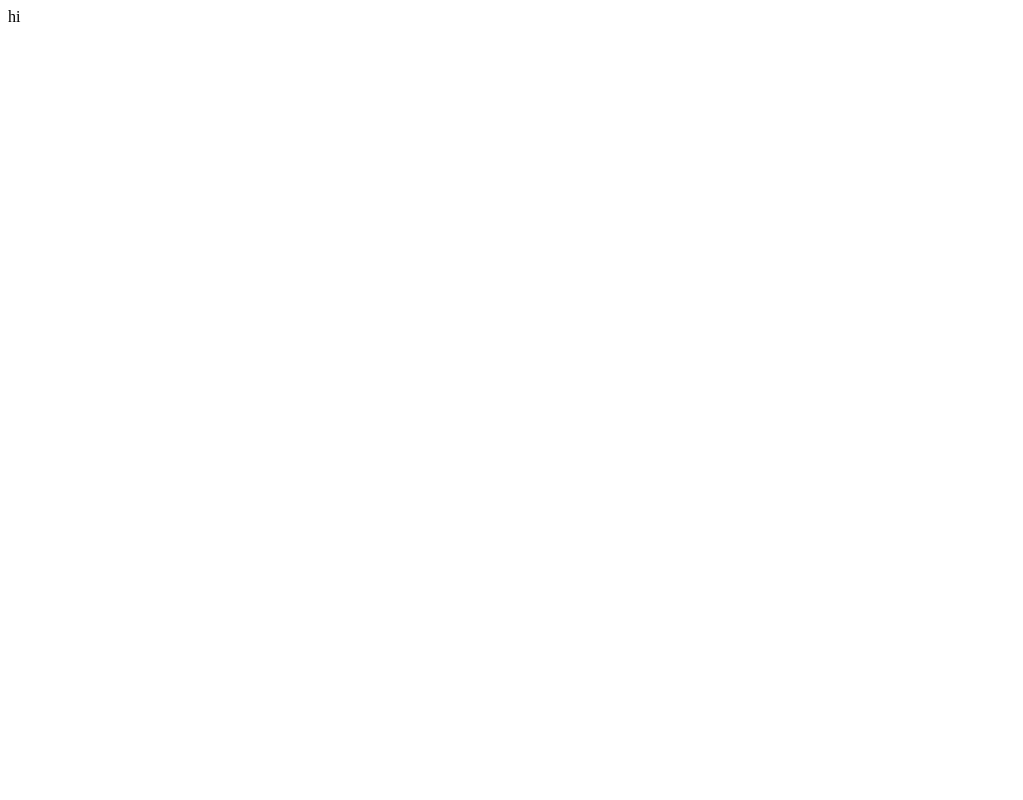
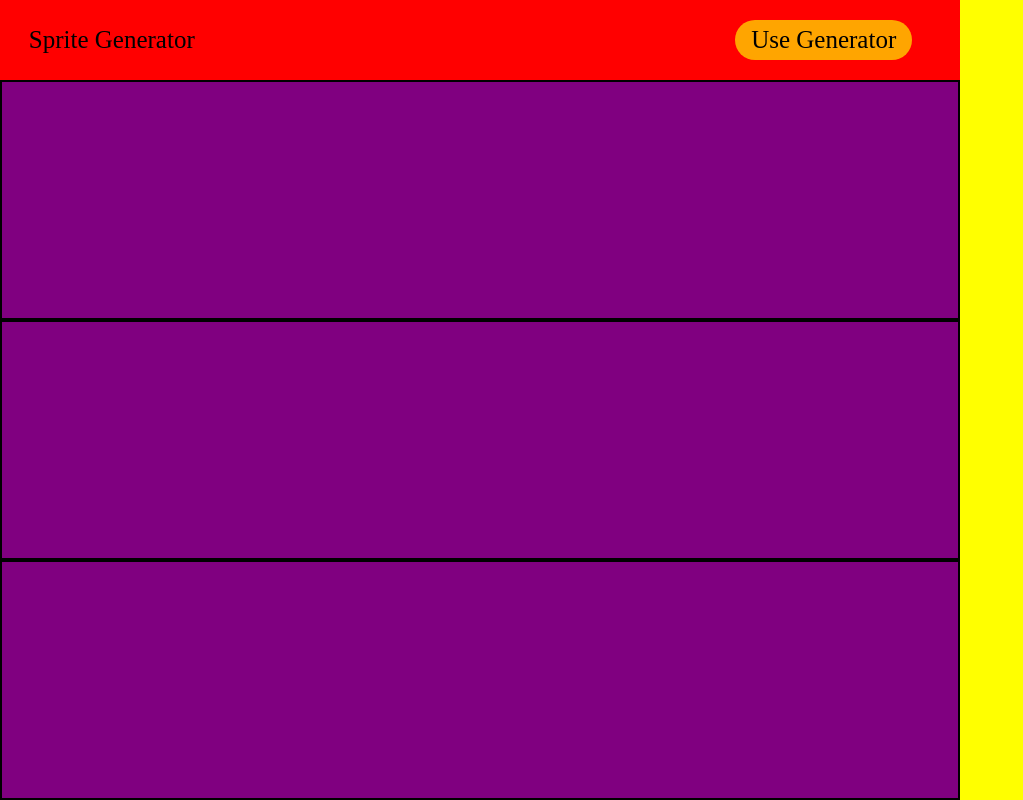
Before and after one commit to Jake-Noth/SpriteSheetGenerator, a React (Vite) app in the folder frontend/: page / in a window 1280 px wide. Shown: the whole page, without its empty margins (0-1023 px from the left). Built offline with nearby package versions, Linux system fonts and the light colour scheme.

Commit message:
added home page

```diff
--- a/frontend/src/App.tsx
+++ b/frontend/src/App.tsx
@@ -1,9 +1,10 @@
+import Home from "./HomePageComponents/Home"
 
 function App() {
 
 
   return (
-    <>hi</>
+    <Home/>
   )
 }
 
--- /dev/null
+++ b/frontend/src/HomePageComponents/DescriptionHeader.tsx
@@ -0,0 +1,46 @@
+import { CSSProperties } from "react"
+
+export default function DescriptionHeader(){
+
+    const headerContainerStyles: CSSProperties = {
+        height:"10%",
+        width:"100%",
+        backgroundColor:"red",
+        display:"flex",
+        flexDirection:"row",
+        alignItems:"center",
+        justifyContent:"space-between",
+        paddingRight:"5%",
+        paddingLeft:"3%"
+    }
+
+    const labelContainerStyles: CSSProperties = {
+        fontSize:"25px"
+    }
+
+    const tryGeneratorButtonStyles: CSSProperties = {
+        height:"50%",
+        width:"20%",
+        backgroundColor:"orange",
+        display:"flex",
+        justifyContent:"center",
+        alignItems:"center",
+        borderRadius:"30px",
+        cursor:"pointer",
+        fontSize:"clamp(5px, 2vw, 25px)"
+    }
+
+    return(
+        <div style={{...headerContainerStyles}}>
+
+            <div style={{...labelContainerStyles}}>Sprite Generator</div>
+
+            <div
+                style={{...tryGeneratorButtonStyles}}
+            >
+
+                Use Generator
+            </div>
+        </div>
+    )
+}
--- /dev/null
+++ b/frontend/src/HomePageComponents/DescriptionSection.tsx
@@ -0,0 +1,22 @@
+import { CSSProperties } from "react"
+import DescriptionHeader from "./DescriptionHeader"
+import DescriptionSection1 from "./DescriptionSection1"
+
+
+export default function DescriptionSection(){
+
+    const descriptionContainerStyles: CSSProperties = {
+        height:"100%",
+        width:"75%",
+        backgroundColor:"green"
+    }
+
+    return(
+        <div style={{...descriptionContainerStyles}}>
+            <DescriptionHeader/>
+            <DescriptionSection1/>
+            <DescriptionSection1/>
+            <DescriptionSection1/>
+        </div>
+    )
+}
--- /dev/null
+++ b/frontend/src/HomePageComponents/DescriptionSection1.tsx
@@ -0,0 +1,10 @@
+
+
+
+export default function DescriptionSection1(){
+    return(
+        <div style={{height:"30%", width:"100%", backgroundColor:"purple", border:"2px solid black"}}>
+
+        </div>
+    )
+}
--- /dev/null
+++ b/frontend/src/HomePageComponents/GeneratedSpritesSection.tsx
@@ -0,0 +1,17 @@
+import { CSSProperties } from "react"
+
+
+export default function GeneratedSpritesSection(){
+
+    const generatedSpritesContainerStyles: CSSProperties = {
+        height:"100%",
+        width:"25%",
+        backgroundColor:"yellow"
+    }
+
+    return(
+        <div style={{...generatedSpritesContainerStyles}}>
+
+        </div>
+    )
+}
--- /dev/null
+++ b/frontend/src/HomePageComponents/Home.tsx
@@ -0,0 +1,22 @@
+import { CSSProperties } from "react";
+import DescriptionSection from "./DescriptionSection";
+import GeneratedSpritesSection from "./GeneratedSpritesSection";
+
+
+export default function Home(){
+
+    const homeContainerStyles: CSSProperties = {
+        height:"100%",
+        width:"100%",
+        backgroundColor:'red',
+        display:"flex",
+        flexDirection:"row"
+    }
+
+    return(
+       <div style={{...homeContainerStyles}}>
+            <DescriptionSection/>
+            <GeneratedSpritesSection/>
+       </div>
+    )
+}
--- a/frontend/src/index.css
+++ b/frontend/src/index.css
@@ -0,0 +1,10 @@
+* {
+  margin: 0;
+  padding: 0;
+  box-sizing: border-box;
+}
+
+html, body, #root{
+  height: 100%;
+  width: 100%;
+}
```
